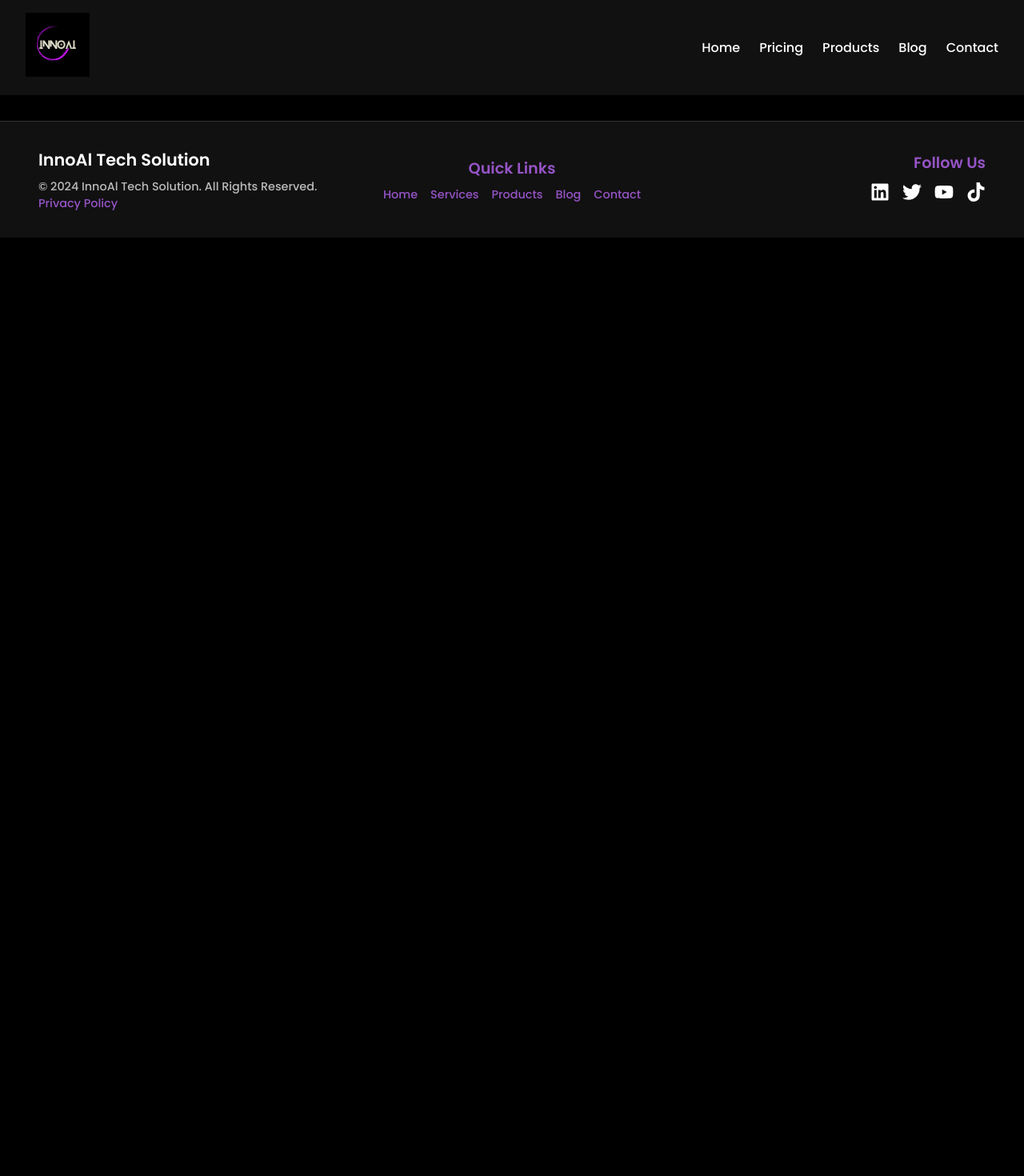
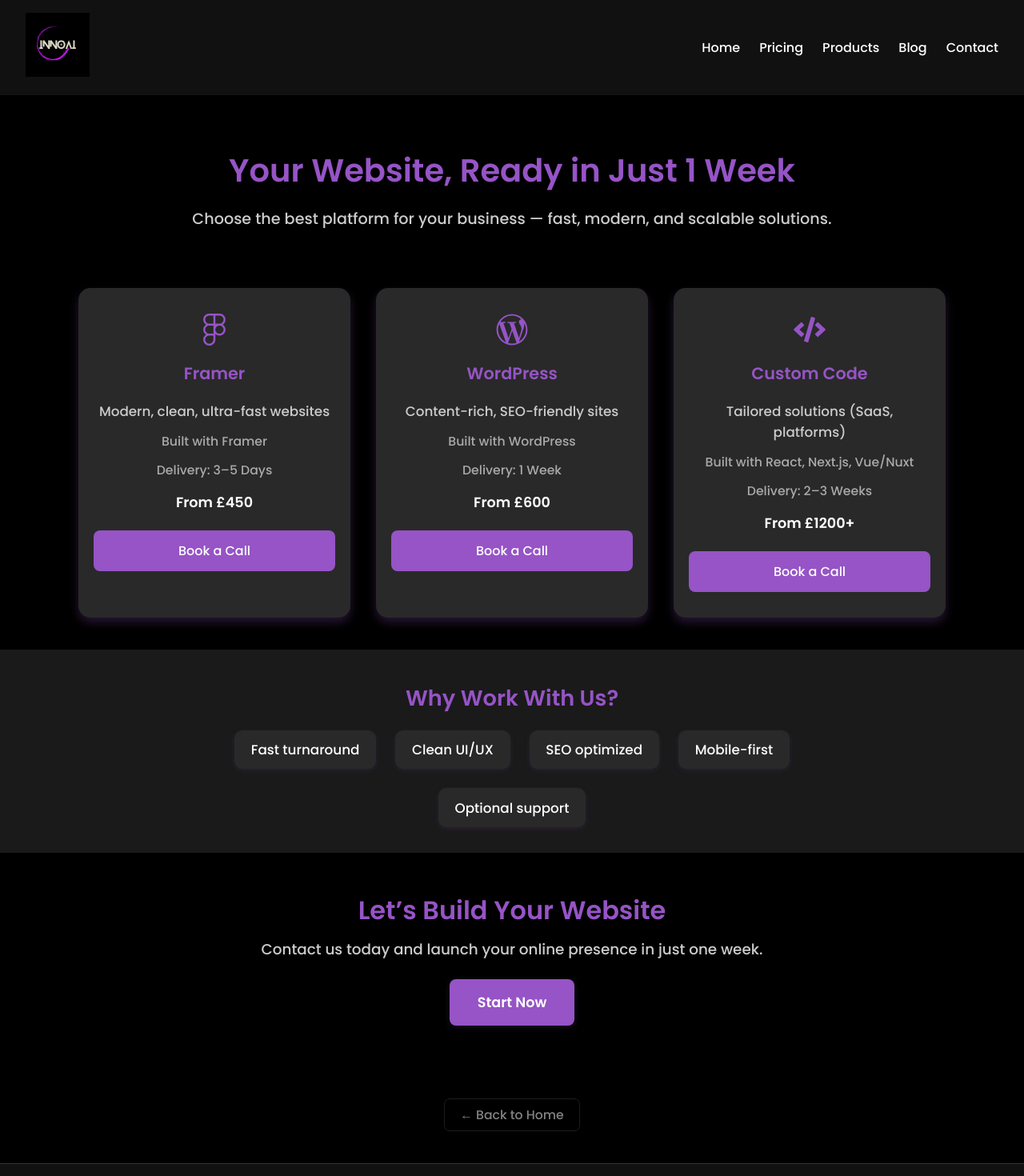
Before and after one commit to innoaitechsolution/innoaitechsolution-website, a React (Create React App) app: page /web-development in a window 1280 px wide. Shown: the top 1470 px of the page at 80% size. Before the commit the page ends 800 px from the top, so only its background shows below. Built offline with nearby package versions, Linux system fonts and the light colour scheme.

Commit message:
Add new page

```diff
--- a/src/App.js
+++ b/src/App.js
@@ -10,6 +10,7 @@
 import PrivacyPolicy from "./privacypolicy/PrivacyPolicy";
 import Navbar from "./components/Navbar/navbar";
 import Footer from "./components/Footer/footer";
+import WebDevelopmentPage from "./components/ServicesPage/WebDevelopmentPage";
 
 const App = () => {
   return (
@@ -18,6 +19,7 @@
       <Routes>
         <Route path="/" element={<HomePage />} />
         <Route path="/services" element={<ServicesPage />} />
+        <Route path="/web-development" element={<WebDevelopmentPage />} />
         <Route path="/products" element={<ProductsPage />} />
         <Route path="/all-products" element={<AllProductsPage />} />
         <Route path="/blog" element={<BlogPage />} />
--- a/src/components/HomePage/HomePage.css
+++ b/src/components/HomePage/HomePage.css
@@ -56,23 +56,44 @@
 .services-container {
   display: flex;
   justify-content: center;
-  align-items: center;
-  padding: 3rem 2rem;
+  align-items: stretch;
+  padding: 2rem 1rem;
+  gap: 1.5rem;
+  flex-wrap: wrap;
 }
 
 .expanded-card {
-  width: 600px;
-  height: auto;
+  flex: 1 1 340px;
+  max-width: 370px;
+  min-width: 320px;
+  min-height: 340px;
+  height: 100%;
   text-align: center;
   background-color: #292929;
-  padding: 3rem;
+  padding: 1.5rem 1rem;
   border-radius: 15px;
   box-shadow: 0 6px 12px rgba(150, 84, 198, 0.4);
   transition: transform 0.3s ease, box-shadow 0.3s ease;
   display: flex;
   flex-direction: column;
   justify-content: space-between;
-  gap: 1rem;
+  align-items: center;
+  gap: 0.7rem;
+  margin: 0;
+}
+
+@media (max-width: 900px) {
+  .services-container {
+    flex-direction: column;
+    align-items: center;
+    padding: 1.5rem 0.5rem;
+  }
+  .expanded-card {
+    max-width: 100%;
+    min-width: 0;
+    min-height: 0;
+    margin-bottom: 1.5rem;
+  }
 }
 
 .expanded-card:hover {
@@ -81,14 +102,17 @@
 }
 
 .expanded-card h3 {
-  font-size: 2rem;
+  font-size: 1.6rem;
   color: #9654c6;
+  margin-bottom: 0.5rem;
+  margin-top: 0.2rem;
 }
 
 .expanded-card p {
-  font-size: 1.2rem;
+  font-size: 1.08rem;
   color: #ccc;
-  line-height: 1.6;
+  line-height: 1.5;
+  margin: 0.3rem 0;
 }
 
 .service-icon {
--- a/src/components/HomePage/HomePage.js
+++ b/src/components/HomePage/HomePage.js
@@ -1,7 +1,7 @@
 import React from "react";
 import "./HomePage.css";
-import { FaMobileAlt } from "react-icons/fa";
-import { Link } from "react-router-dom"; // React Router'dan Link import edildi
+import { FaMobileAlt, FaLaptopCode } from "react-icons/fa";
+import { Link } from "react-router-dom";
 
 const HomePage = () => {
   return (
@@ -23,15 +23,25 @@
             <FaMobileAlt className="service-icon" />
             <h3>Mobile App Development</h3>
             <p>
-              We specialize in creating cutting-edge mobile apps that provide
-              seamless user experiences and innovative functionalities.
+              We build seamless, high-quality mobile apps.
             </p>
             <p>
-              Whether you need a solution for iOS, Android, or both, we’ve got
-              you covered!
+              iOS, Android, or both — we've got you covered.
             </p>
-            {/* Learn More Button with Link */}
             <Link to="/services" className="learn-more-button">
+              Learn More
+            </Link>
+          </div>
+          <div className="service-card expanded-card">
+            <FaLaptopCode className="service-icon" />
+            <h3>Web Development</h3>
+            <p>
+              We build fast, responsive websites and web apps tailored to your business.
+            </p>
+            <p>
+              From landing pages to platforms — secure, scalable, and efficient.
+            </p>
+            <Link to="/web-development" className="learn-more-button">
               Learn More
             </Link>
           </div>
--- a/src/components/ServicesPage/ServicesPage.css
+++ b/src/components/ServicesPage/ServicesPage.css
@@ -147,3 +147,207 @@
   background-color: #7543a7;
   transform: scale(1.05);
 }
+
+/* Web Development Page Styles */
+.webdev-page {
+  background: #000;
+  color: #fff;
+  font-family: 'Poppins', sans-serif;
+}
+
+.webdev-hero {
+  text-align: center;
+  padding: 4rem 1.5rem 2.5rem 1.5rem;
+}
+.webdev-hero h1 {
+  font-size: 2.5rem;
+  font-weight: bold;
+  margin-bottom: 1rem;
+  color: #9654c6;
+}
+.webdev-hero-subtitle {
+  font-size: 1.2rem;
+  color: #ccc;
+  margin-bottom: 0;
+}
+
+.webdev-services {
+  text-align: center;
+  padding: 2rem 1rem 2.5rem 1rem;
+}
+.webdev-services-grid {
+  display: flex;
+  justify-content: center;
+  align-items: stretch;
+  gap: 2rem;
+  flex-wrap: wrap;
+}
+.webdev-service-card {
+  background: #292929;
+  border-radius: 15px;
+  box-shadow: 0 6px 12px rgba(150, 84, 198, 0.25);
+  padding: 2rem 1.2rem;
+  max-width: 340px;
+  min-width: 260px;
+  flex: 1 1 300px;
+  display: flex;
+  flex-direction: column;
+  align-items: center;
+  justify-content: flex-start;
+  transition: transform 0.3s, box-shadow 0.3s;
+  gap: 0.7rem;
+}
+.webdev-service-card:hover {
+  transform: translateY(-10px) scale(1.03);
+  box-shadow: 0 10px 20px rgba(150, 84, 198, 0.4);
+}
+.webdev-service-icon {
+  font-size: 2.5rem;
+  color: #9654c6;
+  margin-bottom: 0.5rem;
+}
+.webdev-service-card h3 {
+  font-size: 1.3rem;
+  color: #9654c6;
+  margin-bottom: 0.3rem;
+}
+.webdev-service-card p {
+  color: #ccc;
+  font-size: 1.05rem;
+  margin: 0.2rem 0 0.1rem 0;
+}
+.webdev-service-details {
+  font-size: 0.98rem;
+  color: #aaa;
+  margin-bottom: 0.1rem;
+}
+.webdev-service-price {
+  font-size: 1.1rem;
+  color: #fff;
+  font-weight: bold;
+  margin-top: 0.2rem;
+}
+
+.webdev-why {
+  background: #1a1a1a;
+  padding: 2.5rem 1rem 2rem 1rem;
+  text-align: center;
+}
+.webdev-why h2 {
+  color: #9654c6;
+  font-size: 1.7rem;
+  margin-bottom: 1.2rem;
+}
+.webdev-why-list {
+  list-style: none;
+  padding: 0;
+  margin: 0 auto;
+  display: flex;
+  flex-wrap: wrap;
+  justify-content: center;
+  gap: 1.5rem;
+  max-width: 700px;
+}
+.webdev-why-list li {
+  background: #292929;
+  color: #fff;
+  border-radius: 10px;
+  padding: 0.7rem 1.3rem;
+  font-size: 1.05rem;
+  box-shadow: 0 2px 6px rgba(150, 84, 198, 0.13);
+}
+
+.webdev-cta {
+  text-align: center;
+  padding: 3rem 1rem 3.5rem 1rem;
+}
+.webdev-cta h2 {
+  color: #9654c6;
+  font-size: 2rem;
+  margin-bottom: 0.7rem;
+}
+.webdev-cta p {
+  color: #ccc;
+  font-size: 1.15rem;
+  margin-bottom: 1.5rem;
+}
+.webdev-cta-button {
+  background: #9654c6;
+  color: #fff;
+  padding: 1rem 2.2rem;
+  font-size: 1.1rem;
+  border: none;
+  border-radius: 8px;
+  text-decoration: none;
+  font-weight: 600;
+  transition: background 0.3s;
+  box-shadow: 0 2px 8px rgba(150, 84, 198, 0.18);
+  cursor: pointer;
+  display: inline-block;
+}
+.webdev-cta-button:hover {
+  background: #7543a7;
+}
+
+.webdev-call-btn {
+  display: block;
+  width: 100%;
+  margin-top: 0.7rem;
+  margin-bottom: 0;
+  text-align: center;
+}
+
+.webdev-backhome-btnonly {
+  text-align: center;
+  margin: 2.2rem 0 0.5rem 0;
+  padding-bottom: 0.5rem;
+}
+.webdev-backhome-btnonly-link {
+  display: inline-block;
+  background: transparent;
+  color: #bbb;
+  font-size: 0.98rem;
+  padding: 0.5rem 1.2rem;
+  border-radius: 7px;
+  text-decoration: none;
+  border: 1px solid #292929;
+  opacity: 0.7;
+  font-weight: 500;
+  transition: background 0.2s, color 0.2s, border 0.2s, opacity 0.2s;
+}
+.webdev-backhome-btnonly-link:hover {
+  background: #222;
+  color: #fff;
+  border: 1px solid #9654c6;
+  opacity: 1;
+}
+@media (max-width: 600px) {
+  .webdev-backhome-btnonly {
+    margin: 1.2rem 0 0.2rem 0;
+  }
+  .webdev-backhome-btnonly-link {
+    font-size: 0.95rem;
+    padding: 0.45rem 1rem;
+  }
+}
+
+@media (max-width: 1100px) {
+  .webdev-services-grid {
+    gap: 1.2rem;
+  }
+}
+@media (max-width: 900px) {
+  .webdev-services-grid {
+    flex-direction: column;
+    align-items: center;
+    gap: 1.5rem;
+  }
+  .webdev-service-card {
+    max-width: 100%;
+    min-width: 0;
+  }
+  .webdev-why-list {
+    flex-direction: column;
+    gap: 1rem;
+  }
+}
--- a/src/components/ServicesPage/ServicesPage.js
+++ b/src/components/ServicesPage/ServicesPage.js
@@ -76,6 +76,10 @@
           </button>
         </div>
       </section>
+      {/* Back to Home Button Only */}
+      <div className="webdev-backhome-btnonly">
+        <a href="/" className="webdev-backhome-btnonly-link">← Back to Home</a>
+      </div>
     </div>
   );
 };
--- /dev/null
+++ b/src/components/ServicesPage/WebDevelopmentPage.js
@@ -0,0 +1,76 @@
+import React from "react";
+import "./ServicesPage.css";
+import { FaFigma, FaWordpressSimple, FaCode } from "react-icons/fa";
+
+const WebDevelopmentPage = () => {
+  return (
+    <div className="webdev-page">
+      {/* Hero Section */}
+      <section className="webdev-hero">
+        <h1>Your Website, Ready in Just 1 Week</h1>
+        <p className="webdev-hero-subtitle">
+          Choose the best platform for your business — fast, modern, and scalable solutions.
+        </p>
+      </section>
+
+      {/* Services Grid */}
+      <section className="webdev-services">
+        <div className="webdev-services-grid">
+          <div className="webdev-service-card">
+            <FaFigma className="webdev-service-icon" />
+            <h3>Framer</h3>
+            <p>Modern, clean, ultra-fast websites</p>
+            <div className="webdev-service-details">Built with Framer</div>
+            <div className="webdev-service-details">Delivery: 3–5 Days</div>
+            <div className="webdev-service-price">From £450</div>
+            <a href="https://calendly.com/arzucaner" target="_blank" rel="noopener noreferrer" className="pricing-button webdev-call-btn">Book a Call</a>
+          </div>
+          <div className="webdev-service-card">
+            <FaWordpressSimple className="webdev-service-icon" />
+            <h3>WordPress</h3>
+            <p>Content-rich, SEO-friendly sites</p>
+            <div className="webdev-service-details">Built with WordPress</div>
+            <div className="webdev-service-details">Delivery: 1 Week</div>
+            <div className="webdev-service-price">From £600</div>
+            <a href="https://calendly.com/arzucaner" target="_blank" rel="noopener noreferrer" className="pricing-button webdev-call-btn">Book a Call</a>
+          </div>
+          <div className="webdev-service-card">
+            <FaCode className="webdev-service-icon" />
+            <h3>Custom Code</h3>
+            <p>Tailored solutions (SaaS, platforms)</p>
+            <div className="webdev-service-details">Built with React, Next.js, Vue/Nuxt</div>
+            <div className="webdev-service-details">Delivery: 2–3 Weeks</div>
+            <div className="webdev-service-price">From £1200+</div>
+            <a href="https://calendly.com/arzucaner" target="_blank" rel="noopener noreferrer" className="pricing-button webdev-call-btn">Book a Call</a>
+          </div>
+        </div>
+      </section>
+
+      {/* Why Work With Us Section */}
+      <section className="webdev-why">
+        <h2>Why Work With Us?</h2>
+        <ul className="webdev-why-list">
+          <li>Fast turnaround</li>
+          <li>Clean UI/UX</li>
+          <li>SEO optimized</li>
+          <li>Mobile-first</li>
+          <li>Optional support</li>
+        </ul>
+      </section>
+
+      {/* CTA Section */}
+      <section className="webdev-cta">
+        <h2>Let’s Build Your Website</h2>
+        <p>Contact us today and launch your online presence in just one week.</p>
+        <a href="/contact" className="webdev-cta-button">Start Now</a>
+      </section>
+
+      {/* Back to Home Button Only */}
+      <div className="webdev-backhome-btnonly">
+        <a href="/" className="webdev-backhome-btnonly-link">← Back to Home</a>
+      </div>
+    </div>
+  );
+};
+
+export default WebDevelopmentPage;
```
